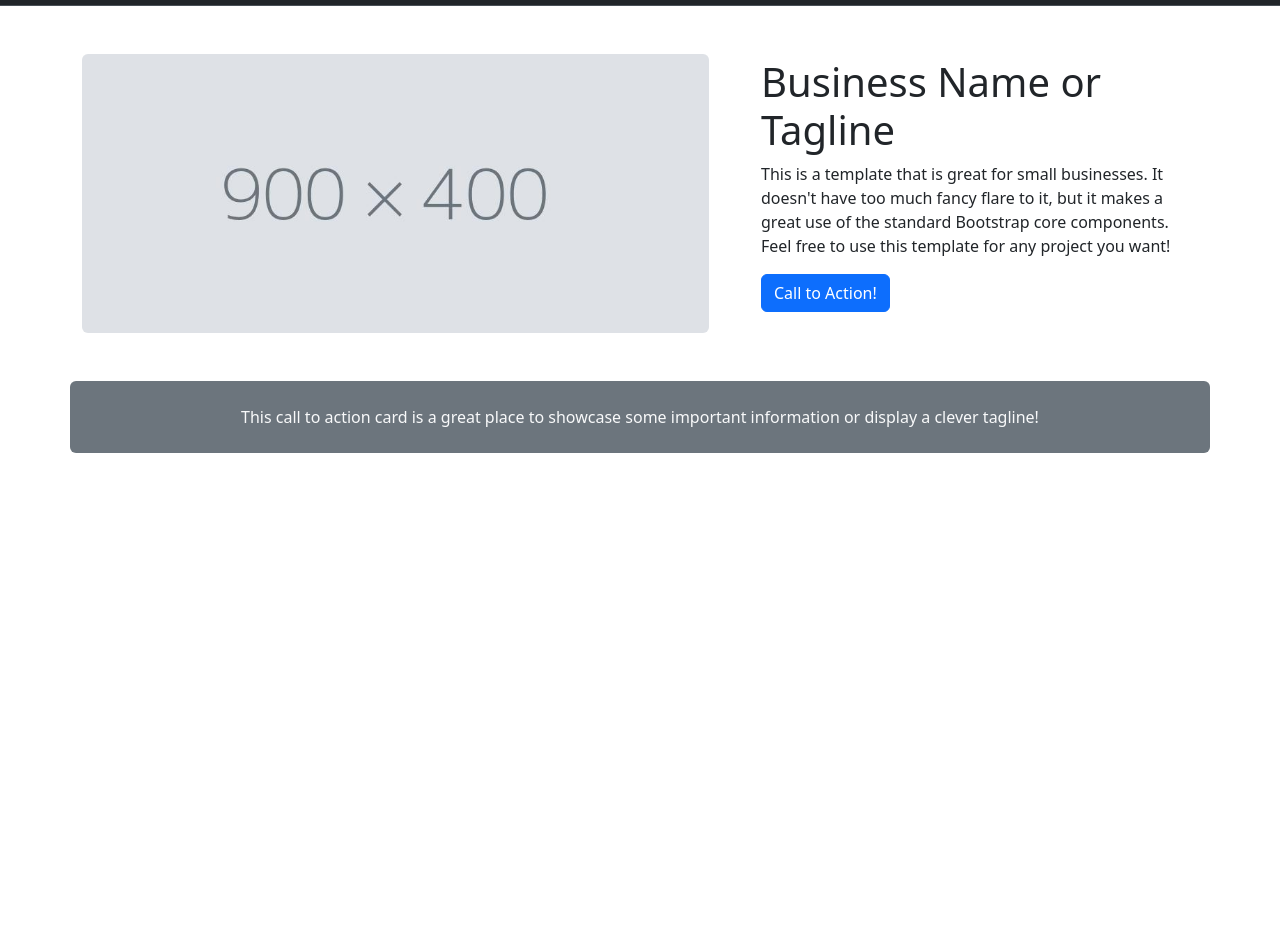
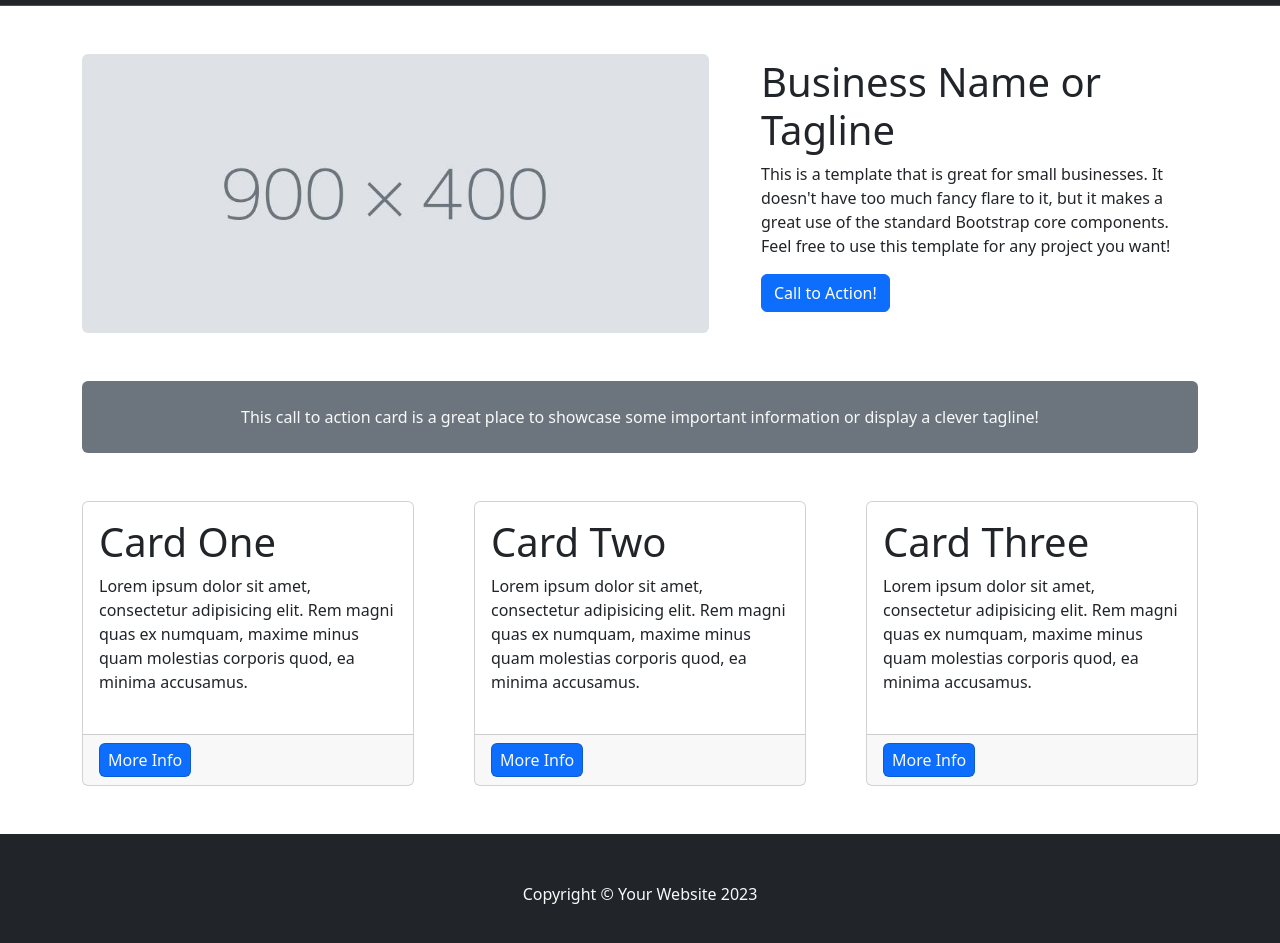
Before and after one commit to MayarAbdelbasser/Bootstrap-one, a plain HTML site: page index.html in a window 1280 px wide. Shown: the part 51-994 px from the top of the page. Before the commit the page ends 800 px from the top, so only its background shows below. Drawn offline with nearby package versions, Linux system fonts and the light colour scheme.

Commit message:
Update Files

```diff
--- a/css/main.css
+++ b/css/main.css
@@ -0,0 +1,15 @@
+.card-contain>div {
+    width: calc((100% - 120px)/ 3) !important;
+}
+
+@media (max-width: 992px) {
+    .card-contain>div {
+        width: calc((100% - 80px)/ 3) !important;
+    }
+}
+
+@media (max-width: 767px) {
+    .card-contain>div {
+        width: 100% !important;
+    }
+}
--- a/index.html
+++ b/index.html
@@ -51,7 +51,8 @@
         </div>
       </div>
     </nav>
-    <section class="container row mx-auto justify-content-between mb-4 mb-lg-5">
+    <main class="container g">
+      <section class="row mx-auto justify-content-between mb-4 mb-lg-5">
         <div class="col-lg-7 rounded px-0 pe-lg-4 mb-4 mb-lg-0">
           <img
             class="image-fluid rounded bd-placeholder-img-lg w-100 object h-100"
@@ -75,12 +76,79 @@
           </div>
         </div>
       </section>
-    <div class="mx-auto bg-secondary rounded py-4 px-0 container">
-      <p class="row justify-content-center align-items-center mb-0 text-light">
+      <section class="mx-auto bg-secondary rounded py-4 px-0 mb-5">
+        <p
+          class="row justify-content-center align-items-center mb-0 text-light w-75 mx-auto text-center"
+        >
           This call to action card is a great place to showcase some important
           information or display a clever tagline!
         </p>
+      </section>
+      <section
+        class="card-contain row gy-5 px-0 mx-auto mb-5 justify-content-between"
+      >
+        <div class="card rounded align-content-between px-0 pt-sm-3 pt-lg-0">
+          <div class="card-body row align-content-center p-0 mx-auto">
+            <div class="mb-4 p-3">
+              <h5 class="card-title fs-1 fw-medium ps-0">Card One</h5>
+              <p class="card-text ps-0">
+                Lorem ipsum dolor sit amet, consectetur adipisicing elit. Rem
+                magni quas ex numquam, maxime minus quam molestias corporis
+                quod, ea minima accusamus.
+              </p>
             </div>
+            <div class="card-footer row mx-auto">
+              <a
+                href="#"
+                class="btn btn-primary w-auto card bg-primary text-light px-2 py-1"
+                >More Info</a
+              >
+            </div>
+          </div>
+        </div>
+        <div class="card rounded align-content-between px-0 pt-sm-3 pt-lg-0">
+          <div class="card-body row align-content-center p-0 mx-auto">
+            <div class="mb-4 p-3">
+              <h5 class="card-title fs-1 fw-medium ps-0">Card Two</h5>
+              <p class="card-text ps-0">
+                Lorem ipsum dolor sit amet, consectetur adipisicing elit. Rem
+                magni quas ex numquam, maxime minus quam molestias corporis
+                quod, ea minima accusamus.
+              </p>
+            </div>
+            <div class="card-footer row mx-auto">
+              <a
+                href="#"
+                class="btn btn-primary w-auto card bg-primary text-light px-2 py-1"
+                >More Info</a
+              >
+            </div>
+          </div>
+        </div>
+        <div class="card rounded align-content-between px-0 pt-sm-3 pt-lg-0">
+          <div class="card-body row align-content-center p-0 mx-auto">
+            <div class="mb-4 p-3">
+              <h5 class="card-title fs-1 fw-medium ps-0">Card Three</h5>
+              <p class="card-text ps-0">
+                Lorem ipsum dolor sit amet, consectetur adipisicing elit. Rem
+                magni quas ex numquam, maxime minus quam molestias corporis
+                quod, ea minima accusamus.
+              </p>
+            </div>
+            <div class="card-footer row mx-auto">
+              <a
+                href="#"
+                class="btn btn-primary w-auto card bg-primary text-light px-2 py-1"
+                >More Info</a
+              >
+            </div>
+          </div>
+        </div>
+      </section>
+    </main>
+    <footer class="container-fluid mx-auto text-center bg-dark text-light py-5">
+      <p class="">Copyright © Your Website 2023</p>
+    </footer>
   </body>
   <script
     src="https://cdn.jsdelivr.net/npm/bootstrap@5.3.3/dist/js/bootstrap.bundle.min.js"
```
Also changed, not shown: search.txt (added). Lines whose indentation alone changed are shown as unchanged.
